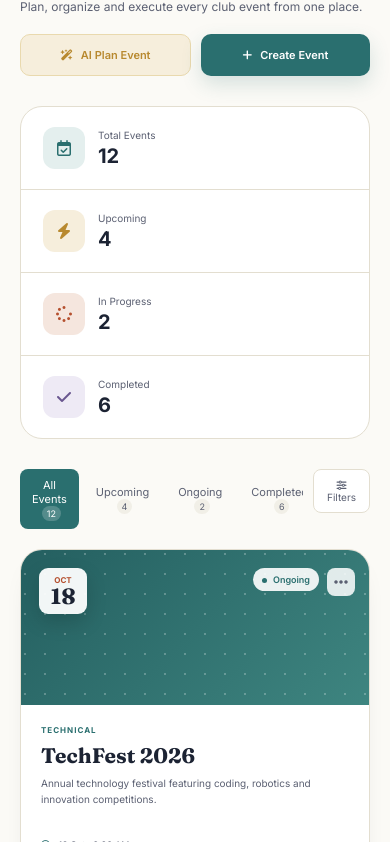
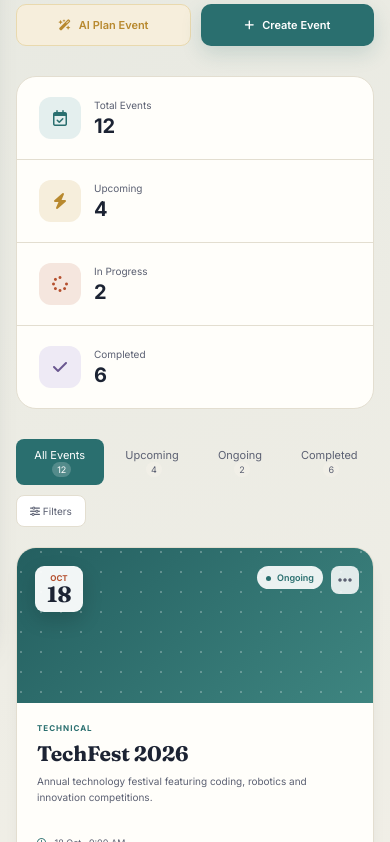
Before and after one commit to mauli621/ClubOps-AI, a plain HTML site: page ClubOps-AI/frontend/events.html in a window 390 px wide. Shown: the part 171-1013 px from the top of the page. Drawn offline with Linux system fonts and the light colour scheme.

```diff
--- a/ClubOps-AI/frontend/css/events.css
+++ b/ClubOps-AI/frontend/css/events.css
@@ -1,7 +1,7 @@
 :root {
   --paper: #fbfaf6;
   --paper-dim: #f1efe7;
-  --paper-white: #ffffff;
+  --paper-white: #fffefa;
 
   --ink: #1c2333;
   --ink-soft: #5b6072;
@@ -18,14 +18,17 @@
 
   --purple: #69568f;
 
-  --radius-card: 22px;
+  --radius-card: 20px;
+  --radius-small: 12px;
   --radius-field: 10px;
 
-  --sidebar-width: 260px;
-
-  --shadow-panel: 0 30px 60px -30px rgba(28, 35, 51, 0.35);
-
-  --shadow-card: 0 12px 30px -20px rgba(28, 35, 51, 0.25);
+  --sidebar-width: 250px;
+  --topbar-height: 74px;
+
+  --shadow-panel: 0 25px 60px -35px rgba(28, 35, 51, 0.35);
+
+  --shadow-card: 0 8px 25px -18px rgba(28, 35, 51, 0.35);
+  --transition: 0.2s ease;
 }
 
 * {
@@ -36,8 +39,11 @@
 
 body {
   font-family: "Inter", sans-serif;
-  background: var(--paper);
+  background:
+    radial-gradient(circle at 0% 0%, rgba(42, 111, 111, 0.05), transparent 35%),
+    var(--paper-dim);
   color: var(--ink);
+  -webkit-font-smoothing: antialiased;
 }
 
 button,
@@ -61,7 +67,7 @@
   width: var(--sidebar-width);
   height: 100vh;
 
-  background: #f5f2e9;
+  background: var(--paper);
 
   border-right: 1px solid var(--line);
 
@@ -365,7 +371,7 @@
 /* TOPBAR */
 
 .topbar {
-  height: 72px;
+  height: var(--topbar-height);
 
   padding: 0 35px;
 
@@ -739,12 +745,12 @@
 
   box-shadow: var(--shadow-card);
 
-  transition: 0.25s;
+  transition: var(--transition);
 }
 
 .event-card:hover {
-  transform: translateY(-4px);
-
+  transform: translateY(-3px);
+  border-color: #d9d4c7;
   box-shadow: var(--shadow-panel);
 }
 
@@ -1165,7 +1171,7 @@
 
   background: var(--paper);
 
-  border-radius: 22px;
+  border-radius: var(--radius-card);
 
   padding: 30px;
 
@@ -1506,3 +1512,221 @@
     grid-template-columns: 1fr;
   }
 }
+
+
+/* =========================================================
+   DASHBOARD DESIGN SYSTEM OVERRIDES
+   These overrides keep the Event page HTML unchanged while
+   matching the Dashboard page's visual language.
+   ========================================================= */
+
+.sidebar {
+  box-shadow: 8px 0 30px -28px rgba(28, 35, 51, 0.35);
+}
+
+.workspace,
+.search,
+.icon-button,
+.event-overview,
+.event-card,
+.modal {
+  background: var(--paper-white);
+}
+
+.workspace,
+.search,
+.icon-button,
+.filter-button,
+.cancel-button,
+.form-group input,
+.form-group textarea,
+.ai-modal textarea {
+  transition: var(--transition);
+}
+
+.search:focus-within {
+  border-color: var(--student);
+  box-shadow: 0 0 0 3px var(--student-soft);
+}
+
+.icon-button:hover,
+.filter-button:hover,
+.cancel-button:hover,
+.event-menu:hover,
+.close-modal:hover {
+  background: var(--paper-dim);
+  color: var(--ink);
+}
+
+.primary-button,
+.ai-button,
+.filter-tab,
+.view-button,
+.create-event-card,
+.event-card,
+.nav-link {
+  transition: var(--transition);
+}
+
+.primary-button:hover {
+  background: #245f60;
+  box-shadow: 0 10px 25px -12px rgba(42, 111, 111, 0.55);
+}
+
+.ai-button:hover {
+  background: #f1e6ca;
+  color: #8f6b20;
+}
+
+.filter-tab:not(.active):hover {
+  background: var(--paper-dim);
+  color: var(--ink);
+}
+
+.event-cover {
+  background-blend-mode: multiply;
+}
+
+.event-body h2,
+.create-event-card h3,
+.modal h2,
+.page-header h1,
+.event-date strong {
+  letter-spacing: -0.01em;
+}
+
+.progress div {
+  transition: width 0.35s ease;
+}
+
+.form-group input::placeholder,
+.form-group textarea::placeholder,
+.search input::placeholder {
+  color: var(--ink-light, #858998);
+}
+
+.form-group input:focus,
+.form-group textarea:focus,
+.ai-modal textarea:focus {
+  border-color: var(--student);
+  box-shadow: 0 0 0 3px var(--student-soft);
+}
+
+.create-event-card:hover {
+  box-shadow: var(--shadow-small, 0 8px 25px -18px rgba(28, 35, 51, 0.35));
+}
+
+@media (max-width: 1150px) {
+  .page-content {
+    padding: 30px 27px 50px;
+  }
+
+  .events-grid {
+    grid-template-columns: repeat(2, minmax(260px, 1fr));
+  }
+
+  .event-overview {
+    grid-template-columns: repeat(2, 1fr);
+  }
+
+  .overview-item:nth-child(2) {
+    border-right: 0;
+  }
+
+  .overview-item:nth-child(-n + 2) {
+    border-bottom: 1px solid var(--line);
+  }
+}
+
+@media (max-width: 850px) {
+  .sidebar {
+    transform: translateX(-100%);
+  }
+
+  .sidebar.open {
+    transform: translateX(0);
+  }
+
+  .main {
+    margin-left: 0;
+  }
+
+  .mobile-menu {
+    display: block;
+  }
+
+  .topbar {
+    height: 64px;
+    padding: 0 20px;
+  }
+
+  .page-content {
+    padding: 27px 20px 45px;
+  }
+}
+
+@media (max-width: 600px) {
+  .page-content {
+    padding: 20px 16px 40px;
+  }
+
+  .page-header h1 {
+    font-size: 27px;
+  }
+
+  .event-overview {
+    grid-template-columns: 1fr;
+  }
+
+  .overview-item {
+    border-right: 0;
+    border-bottom: 1px solid var(--line);
+  }
+
+  .overview-item:last-child {
+    border-bottom: 0;
+  }
+
+  .header-actions {
+    width: 100%;
+  }
+
+  .header-actions button {
+    flex: 1;
+    justify-content: center;
+  }
+
+  .events-grid {
+    grid-template-columns: 1fr;
+  }
+
+  .filter-bar {
+    flex-wrap: wrap;
+  }
+}
+
+@media (max-width: 400px) {
+  .top-avatar {
+    display: none;
+  }
+
+  .page-header h1 {
+    font-size: 25px;
+  }
+}
+
+:focus-visible {
+  outline: 2px solid var(--student);
+  outline-offset: 2px;
+}
+
+@media (prefers-reduced-motion: reduce) {
+  *,
+  *::before,
+  *::after {
+    scroll-behavior: auto !important;
+    transition-duration: 0.01ms !important;
+    animation-duration: 0.01ms !important;
+    animation-iteration-count: 1 !important;
+  }
+}
```
